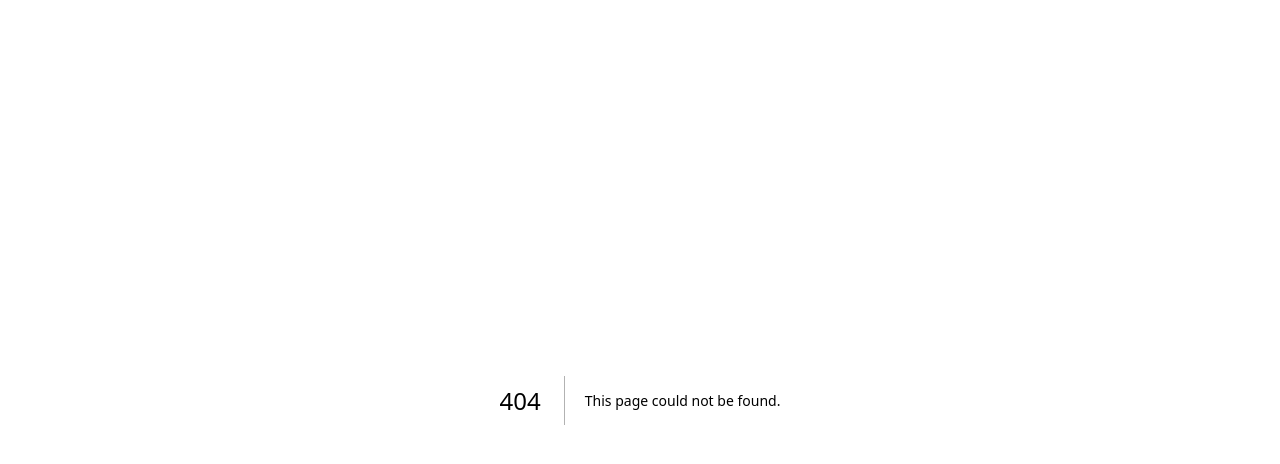
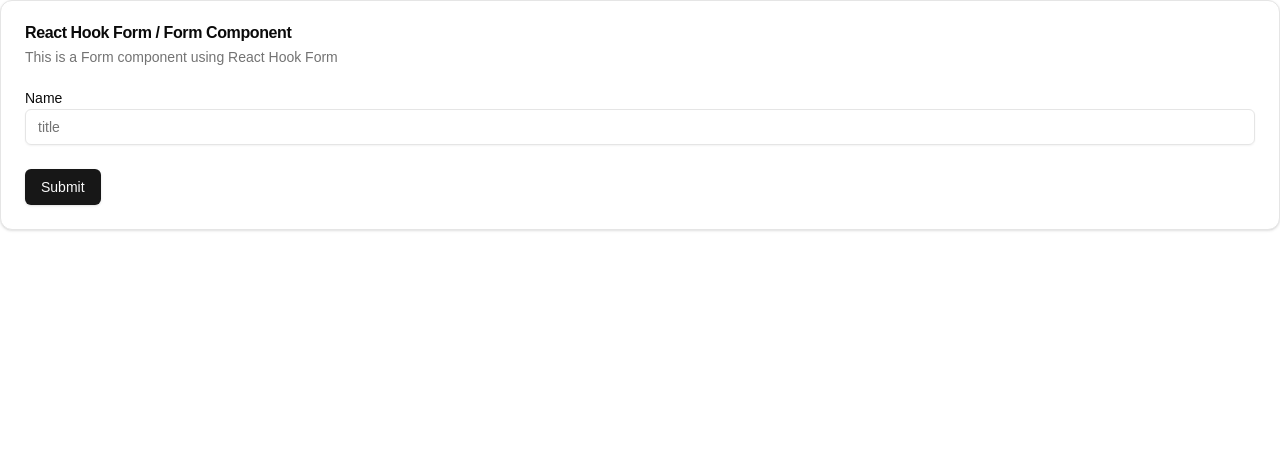
Before and after one commit to coji/form-validate, a Next.js app: page /rhf_form in a window 1280 px wide. Before the commit this address had no page. Shown: the top 464 px of the page. Built offline with nearby package versions, Linux system fonts and the light colour scheme.

Commit message:
Refactor test page and implement React Hook Form; rename and update schema for improved form handling

```diff
--- a/src/app/page.tsx
+++ b/src/app/page.tsx
@@ -14,7 +14,14 @@
           priority
         />
 
-        <Link href="/test">Test</Link>
+        <ul>
+          <li>
+            <Link href="/rhf_form">React Hook Form / Form コンポーネント</Link>
+          </li>
+          <li>
+            <Link href="/rhf_csr">React Hook Form / Client Side Rendering</Link>
+          </li>
+        </ul>
       </main>
 
       <footer className="row-start-3 flex flex-wrap items-center justify-center gap-6">
--- a/src/app/test/action.ts
+++ b/src/app/rhf_form/action.ts
@@ -3,11 +3,11 @@
 import { formSchema } from './schema'
 
 export async function createPost(previousState: boolean, formData: FormData) {
-  const { title } = formSchema.parse({
-    title: formData.get('title'),
+  const { name } = formSchema.parse({
+    name: formData.get('title'),
   })
 
-  console.log({ title })
+  console.log({ name })
   await setTimeout(1000)
 
   return true
--- /dev/null
+++ b/src/app/rhf_form/page.tsx
@@ -0,0 +1,71 @@
+'use client'
+
+import { Button } from '@/components/ui/button'
+import {
+  Card,
+  CardContent,
+  CardDescription,
+  CardFooter,
+  CardHeader,
+  CardTitle,
+} from '@/components/ui/card'
+import { Input } from '@/components/ui/input'
+import { Label } from '@/components/ui/label'
+import { zodResolver } from '@hookform/resolvers/zod'
+import { Form, useForm } from 'react-hook-form'
+import { formSchema, type FormSchema } from './schema'
+
+export default function TestPage() {
+  const {
+    register,
+    control,
+    reset,
+    formState: { errors, isSubmitting },
+  } = useForm<FormSchema>({
+    resolver: zodResolver(formSchema),
+    progressive: true,
+  })
+
+  return (
+    <Form
+      control={control}
+      action="/rhf_form/api"
+      method="post"
+      onSubmit={(data) => {
+        console.log('onSubmit', data)
+      }}
+      onSuccess={async ({ response }) => {
+        console.log('success!', await response.json())
+        reset()
+      }}
+    >
+      <Card>
+        <CardHeader>
+          <CardTitle>React Hook Form / Form Component</CardTitle>
+          <CardDescription>
+            This is a Form component using React Hook Form
+          </CardDescription>
+        </CardHeader>
+        <CardContent className="flex flex-col gap-4">
+          <div className="flex flex-col gap-1">
+            <Label htmlFor="name">Name</Label>
+            <Input
+              id="name"
+              {...register('name', { required: 'Name is required' })}
+              type="text"
+              placeholder="title"
+            />
+            {errors.name && (
+              <p className="text-red-500">{errors.name.message}</p>
+            )}
+          </div>
+        </CardContent>
+        <CardFooter>
+          <Button type="submit" disabled={isSubmitting}>
+            Submit
+          </Button>
+        </CardFooter>
+      </Card>
+    </Form>
+  )
+}
--- a/src/app/test/schema.ts
+++ b/src/app/rhf_form/schema.ts
@@ -1,9 +1,9 @@
 import { z } from 'zod'
 
 export const formSchema = z.object({
-  title: z
-    .string({ required_error: 'Title is required' })
-    .min(1, "Title can't be empty"),
+  name: z
+    .string({ required_error: 'Name is required' })
+    .min(1, "Name can't be empty"),
 })
 
 export type FormSchema = z.infer<typeof formSchema>
--- a/src/app/test/page.tsx
+++ /dev/null
@@ -1,51 +0,0 @@
-'use client'
-
-import { Button } from '@/components/ui/button'
-import { Input } from '@/components/ui/input'
-import { Label } from '@/components/ui/label'
-import { zodResolver } from '@hookform/resolvers/zod'
-import { Form, useForm } from 'react-hook-form'
-import { formSchema, type FormSchema } from './schema'
-
-export default function TestPage() {
-  const {
-    register,
-    control,
-    reset,
-    formState: { errors, isSubmitting },
-  } = useForm<FormSchema>({
-    resolver: zodResolver(formSchema),
-    progressive: true,
-  })
-
-  return (
-    <Form
-      control={control}
-      action="/test/api"
-      method="post"
-      onSubmit={(data) => {
-        console.log('onSubmit', data)
-      }}
-      onSuccess={async ({ response }) => {
-        console.log('success!', await response.json())
-        reset()
-      }}
-      className="flex flex-col gap-4"
-    >
-      <div className="flex flex-col gap-1">
-        <Label htmlFor="title">Title</Label>
-        <Input
-          id="title"
-          {...register('title', { required: 'Title is required' })}
-          type="text"
-          placeholder="title"
-        />
-        {errors.title && <p className="text-red-500">{errors.title.message}</p>}
-      </div>
-
-      <Button type="submit" disabled={isSubmitting}>
-        Submit
-      </Button>
-    </Form>
-  )
-}
```
Also changed, not shown: src/app/rhf_form/api/route.ts (renamed from src/app/test/api/route.ts).
